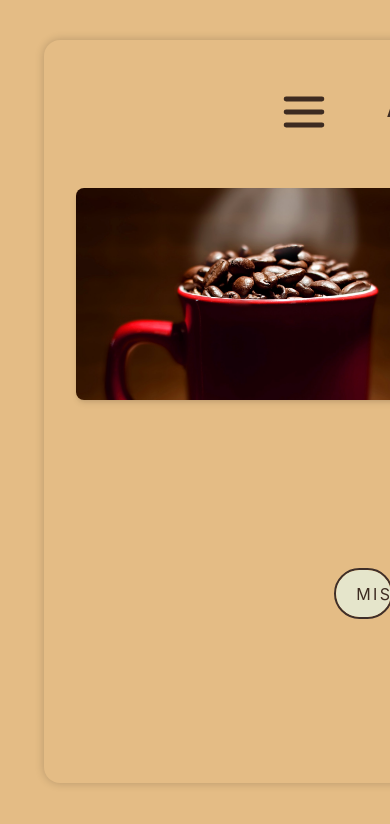
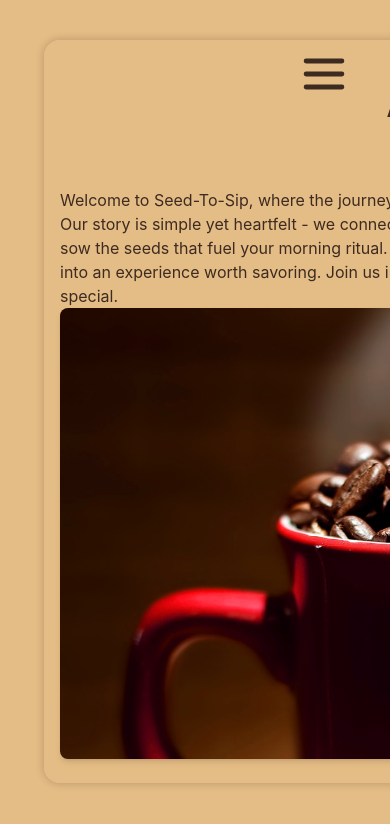
Before and after one commit to ReticentFacade/effective-giggle, a React (Create React App) app in the folder frontend/: page /about in a window 390 px wide. Shown: the top 824 px of the page. Built offline with nearby package versions, Linux system fonts and the light colour scheme.

Commit message:
frontend fixed

```diff
--- a/frontend/src/components/AboutUs/AboutUs.js
+++ b/frontend/src/components/AboutUs/AboutUs.js
@@ -3,16 +3,20 @@ import aboutUsMug from "../../assets/AboutUs/aboutUsMug.png";
 function AboutUs() {
   return (
     <div>
-      <div className="text-3xl font-bold pb-12 mb-4">About Us</div>
-      <div className="about-us-box flex pb-6">
-        <div className="about-us-picture w-1/2 object-contain mr-8 ml-4">
+      {/* <div className="text-3xl font-bold pb-12 mb-4">About Us</div> */}
+      <div className="text-3xl font-bold pb-12 mb-4 overflow-y-auto min-h-full">About Us</div>
+      {/* <div className="about-us-box flex pb-6"> */}
+      <div className="about-us-box flex flex-col-reverse md:flex-row pb-4">
+        {/* <div className="about-us-picture w-1/2 object-contain mr-8 ml-4"> */}
+        <div className="about-us-picture w-full md:w-1/2 object-contain mx-auto">
           <img
             src={aboutUsMug}
             alt="about-us-picture"
             className="rounded-lg shadow-md w-11/12"
           />
         </div>
-        <div className="about-us-text text-lg w-1/2 pr-6 text-left">
+        {/* <div className="about-us-text text-lg w-1/2 pr-6 text-left"> */}
+        <div className="about-us-text w-full md:w-1/2 pr-6 text-left sm:mb-20">
           Welcome to Seed-To-Sip, where the journey from bean to brew is as
           remarkable as the coffee itself. Our story is simple yet heartfelt -
           we connect coffee lovers directly with the passionate farmers who sow
--- a/frontend/src/components/AboutUs/Beans.js
+++ b/frontend/src/components/AboutUs/Beans.js
@@ -3,16 +3,18 @@ import beans from "../../assets/AboutUs/beans.png";
 function Beans() {
   return (
     <div>
-      <div className="text-3xl font-bold pb-12 mb-4">Our Beans</div>
-      <div className="about-us-box flex pb-4">
-        <div className="about-us-picture w-1/2 object-contain mr-8 ml-4">
+      {/* <div className="text-3xl font-bold pb-12 mb-4 overflow-y-auto min-h-full">Our Beans</div> */}
+      <div className="text-3xl font-bold pb-12 mb-4 overflow-y-auto min-h-full">Our Beans</div>
+      {/* <div className="about-us-box flex pb-4"> */}
+      <div className="about-us-box flex flex-col-reverse md:flex-row pb-4">
+        <div className="about-us-picture w-full md:w-1/2 object-contain mx-auto">
           <img
             src={beans}
             alt="mission-picture"
-            className="rounded-lg shadow-md w-11/12 h-auto"
+            className="rounded-lg shadow-md w-11/12"
           />
         </div>
-        <div className="about-us-text w-1/2 pr-6 text-left">
+        <div className="about-us-text w-full md:w-1/2 pr-6 text-left sm:mb-20">
           <p className="text-lg">
             At Seed-To-Sip, we believe that coffee is a rich tapestry of flavors
             waiting to be explored. Our beans are the heart and soul of every
--- a/frontend/src/components/AboutUs/Farmers.js
+++ b/frontend/src/components/AboutUs/Farmers.js
@@ -3,16 +3,19 @@ import farmers from "../../assets/AboutUs/farmers.png";
 function Farmers() {
   return (
     <div>
-      <div className="text-3xl font-bold pb-12 mb-4">The Farmers</div>
-      <div className="about-us-box flex">
-        <div className="about-us-picture w-1/2 object-contain mr-8 ml-4">
+      {/* <div className="text-3xl font-bold pb-12 mb-4">The Farmers</div> */}
+      <div className="text-3xl font-bold pb-12 mb-4 overflow-y-auto min-h-full">The Farmers</div>
+      {/* <div className="about-us-box flex"> */}
+      <div className="about-us-box flex flex-col-reverse md:flex-row pb-4">
+        {/* <div className="about-us-picture w-1/2 object-contain mr-8 ml-4"> */}
+        <div className="about-us-picture w-full md:w-1/2 object-contain mx-auto">
           <img
             src={farmers}
             alt="mission-picture"
             className="rounded-lg shadow-md w-11/12 h-auto"
           />
         </div>
-        <div className="about-us-text text-lg w-1/2 pr-6 text-left">
+        <div className="about-us-text w-full md:w-1/2 pr-6 text-left sm:mb-20">
           Get acquainted with the true heroes behind your daily dose of caffeine
           magic! At Seed-To-Sip, our farmers pour their heart and soul into
           nurturing the finest coffee beans. With relentless dedication, they
--- a/frontend/src/components/AboutUs/Mission.js
+++ b/frontend/src/components/AboutUs/Mission.js
@@ -3,16 +3,20 @@ import mission from "../../assets/AboutUs/mission.png";
 function Mission() {
   return (
     <div>
-      <div className="text-3xl font-bold pb-12 mb-4">Our Mission</div>
-      <div className="about-us-box flex pb-2">
-        <div className="about-us-picture w-1/2 object-contain mr-8 ml-4">
+      {/* <div className="text-3xl font-bold pb-12 mb-4">Our Mission</div> */}
+      <div className="text-3xl font-bold pb-12 mb-4 overflow-y-auto min-h-full">Our Mission</div>
+      {/* <div className="about-us-box flex pb-2"> */}
+      <div className="about-us-box flex flex-col-reverse md:flex-row pb-4">
+        {/* <div className="about-us-picture w-1/2 object-contain mr-8 ml-4"> */}
+        <div className="about-us-picture w-full md:w-1/2 object-contain mx-auto">
           <img
             src={mission}
             alt="mission-picture"
             className="rounded-lg shadow-md w-11/12 h-auto"
           />
         </div>
-        <div className="about-us-text text-lg w-1/2 pr-6 text-left">
+        {/* <div className="about-us-text text-lg w-1/2 pr-6 text-left"> */}
+        <div className="about-us-text w-full md:w-1/2 pr-6 text-left sm:mb-20">
           Our mission is to shorten the gap between coffee connoisseurs and the
           dedicated farmers who cultivate the coffee beans. We're on a quest to
           ensure that every drop of coffee you enjoy carries with it a sprinkle
--- a/frontend/src/components/css/CollapsedNavbar.css
+++ b/frontend/src/components/css/CollapsedNavbar.css
@@ -6,13 +6,13 @@
 }
 
 li {
-    list-style: none;
-    background: transparent;
+  list-style: none;
+  background: transparent;
 }
 
 .open-menu {
-  top: 50%;
-  right: 20px;
+  top: -10%;
+  right: 1%;
   transform: translateY(-50%);
 }
 
@@ -31,12 +31,12 @@ li {
     flex-direction: column;
     align-items: center;
     justify-content: center;
-    width: 70%;
-    height: 100vh;
+    width: 65vw;
+    height: 100%;
     position: fixed;
     top: 0;
     right: -100%;
-    z-index: 100;
+    /* z-index: 100; */
     background-color: rgb(61, 43, 33);
     color: #e5e4ca;
     transition: all 0.5s ease-in-out;
--- a/frontend/src/css/Navbar.css
+++ b/frontend/src/css/Navbar.css
@@ -9,6 +9,7 @@
   /* position: absolute;  */
   top: 0;
   right: 0;
+  z-index: 2;
 }
 
 .navbar button {
--- a/frontend/src/css/btnEffect.css
+++ b/frontend/src/css/btnEffect.css
@@ -15,11 +15,12 @@
   position: relative;
   overflow: hidden;
   z-index: 1;
+  background-color: #e5e5cb;
 }
 
 .btn:after {
   content: "";
-  position: absolute;
+  position: relative;
   bottom: 0;
   left: 0;
   width: 100%;
--- a/frontend/src/pages/About.js
+++ b/frontend/src/pages/About.js
@@ -16,12 +16,12 @@ function About() {
   };
 
   return (
-    <div className="about-us-container px-4 pt-12 mt-10 ml-11 mr-32 min-w-[820px]">
+    <div className="about-us-container px-4 pt-12 mt-10 ml-11 mr-32 min-w-[820px] overflow-y-auto">
       {/* Render the selected content */}
       {contentMap[selectedContent]}
 
       {/* Buttons:  */}
-      <div className="about-us-btns mt-8 sm:flex-col">
+      <div className="about-us-btns mt-8 sm:flex-col mb-10">
         <button
           className="btn login-auth-btn"
           onClick={() => setSelectedContent("Mission")}
--- a/frontend/src/pages/Home.js
+++ b/frontend/src/pages/Home.js
@@ -7,7 +7,7 @@ import { Link } from "react-router-dom";
 const Home = () => {
   return (
     <div className="home-container flex flex-col xl:flex-row justify-center items-center px-4 pt-12 xl:mt-12 mr-2 min-w-[628px] xl:mb-4">
-      <div className="div1 xl:w-2/5 mx-2 xl:mx-11 sm:max-md:w-1/3">
+      <div className="div1 xl:w-2/5 mx-2 xl:mx-11 sm:max-md:w-2/3">
         <div className="bigCoffee mr-10">
           <img
             id="bigCoffeeBag"
@@ -18,8 +18,8 @@ const Home = () => {
         </div>
       </div>
 
-      <div className="div2 md:w-3/5 flex sm:max-md:w-2/3">
-        <div className="home-text text-3xl xl:text-4xl text-left">
+      <div className="div2 md:w-3/5 flex sm:max-md:w-1/2">
+        <div className="home-text text-3xl xl:text-4xl text-left  sm:max-lg:mb-20">
           <p>
             Get the perfect <br />
             <b>COFFEE BEANS</b> <br />
--- a/frontend/src/pages/Order.js
+++ b/frontend/src/pages/Order.js
@@ -106,7 +106,8 @@ function Order() {
       <div className="order-side ml-5 -mt-10 sm:mt-4">
         <h1>Customize your order</h1>
 
-        <h2>Coffee Type</h2>
+        {/* <h2>Coffee Type</h2> */}
+        <h2 className="text-2lg">Coffee Type</h2>
         <form className="coffee-type pt-4 min-w-[580px]">
           <label className={labelClasses}>
             Arabica
@@ -160,7 +161,7 @@ function Order() {
           {/* <br /> */}
         </form>
 
-        <h2>Coffee Amount</h2>
+        <h2 className="text-2lg">Coffee Amount</h2>
         <form className="coffee-amount pt-4 pb-4">
           <label className={labelClasses}>
             5 kg
@@ -206,7 +207,7 @@ function Order() {
           </label>
         </form>
 
-        <h2>Delivery Address</h2>
+        <h2 className="text-2lg">Delivery Address</h2>
         <form className="delivery-form pt-4 pb-6">
           <label>
             <input
@@ -228,7 +229,7 @@ function Order() {
         </form>
 
         <button
-          className="btn login-auth-btn min-w-[250px] sm:pb-2 sm:m-0 md:m-2"
+          className="btn login-auth-btn min-w-[250px]  sm:m-0 md:m-2"
           onClick={() => {
             handleAddToCart();
             setSelectedPreviewOption("PlaceOrder");
--- a/frontend/src/pages/Socials.js
+++ b/frontend/src/pages/Socials.js
@@ -30,7 +30,7 @@ function Socials() {
   const instagramColor = instagramHovered ? "#e5e5cb" : "#3d2b21";
 
   return (
-    <div className="socials-container px-4 pt-12 mt-10 ml-11 mr-32">
+    <div className="socials-container px-4 pt-12 mt-10 ml-11 mr-32 overflow-y-auto min-h-full">
       <h1 className="overflow-hidden lg:text-3xl font-bold underline sm:pb-12 sm:mt-10 sm:mb-20">
         Connect with us on social media! <br />
       </h1>
```
